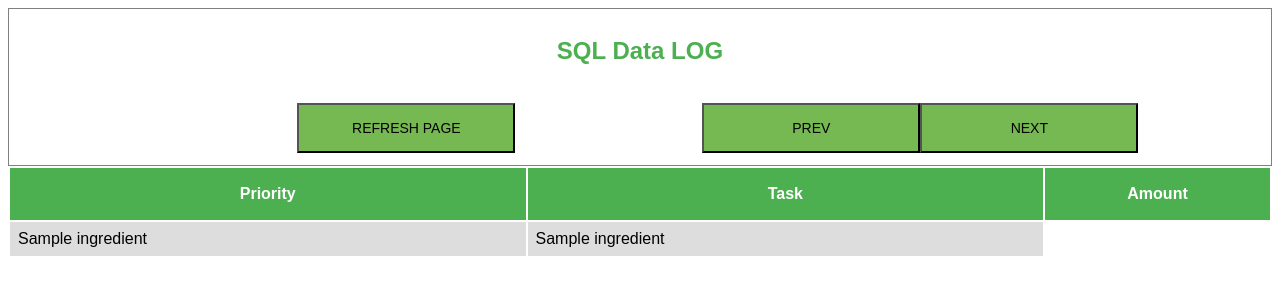
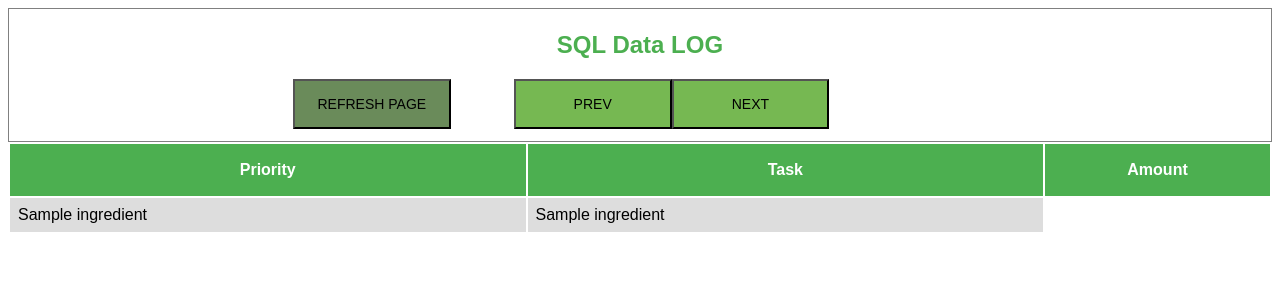
Before and after one commit to mahela37/SQLFetchTable, a Flask app: template templates/table.html in a window 1280 px wide. Shown: the top 300 px of the page. Run offline with Flask 2, Linux system fonts and the light colour scheme; the template is opened without the code that fills it: most values are stand-ins (such as "Sample title", 1, 10 or a date in 2020).

Commit message:
updated css

```diff
--- a/static/table.css
+++ b/static/table.css
@@ -31,17 +31,31 @@ h2{
 
 .header {
   border: 1px solid gray;
-  padding: 8px;
+  padding-bottom: 8px;
+  padding-top:2px;
   //background-image: linear-gradient(to bottom right, red, yellow);
+  background-color: white;
+  //margin-left:25%;
+  //margin-right:25%;
 }
 
 
-form {
-    width:35%;
+.refreshForm {
+    width:25%;
     float:left;
-    padding-left:5%;
-    padding-right:10%;
+    padding-left:0%;
+    padding-right:0%;
+	margin-left:10%;
+	margin-right:5%
 }
+
+.scrollForm {
+    width:25%;
+    float:left;
+    padding-left:0%;
+    padding-right:0%;
+}
+
 
 .myButton{
   background: #76b852;
@@ -52,5 +66,10 @@ form {
   font-size: 14px;
   cursor: pointer;
   float: right;
+  //border-radius:6px;
 
 }
+
+.refreshBtn{
+	background: #6a8b5a;
+}
--- a/templates/table.html
+++ b/templates/table.html
@@ -9,13 +9,12 @@
 
 	<div class="header">
 		<h2>SQL Data LOG</h2>
-		<br>
-		<form action="/postRefreshPage" method="POST">
-		  <button class="myButton" name="refresh" type="submit" value="1">REFRESH PAGE</button>
+		<form class="refreshForm" action="/postRefreshPage" method="POST">
+		  <button class="myButton refreshBtn" name="refresh" type="submit" value="1">REFRESH PAGE</button>
 		</form>
-		<form action="/scrollPage" method="POST">
-		  <button class="myButton" name="direction" type="submit" value="forward">NEXT</button>
-		  <button class="myButton" name="direction" type="submit" value="backward">PREV</button>
+		<form class="scrollForm" action="/scrollPage" method="POST">
+		  <button class="myButton nextBtn" name="direction" type="submit" value="forward">NEXT</button>
+		  <button class="myButton prevBtn" name="direction" type="submit" value="backward">PREV</button>
 		</form>
 		<br><br><br>
 	</div>
```
